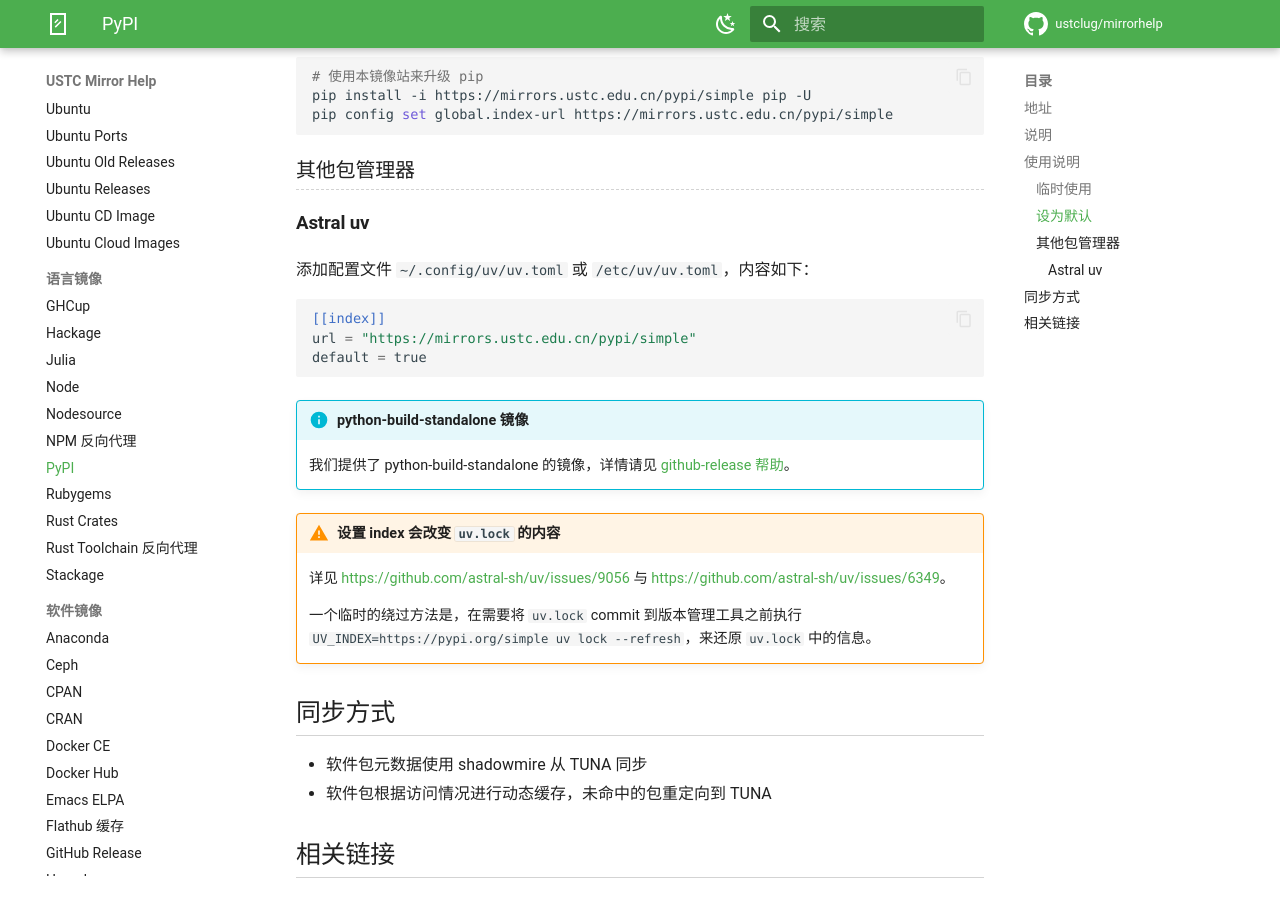
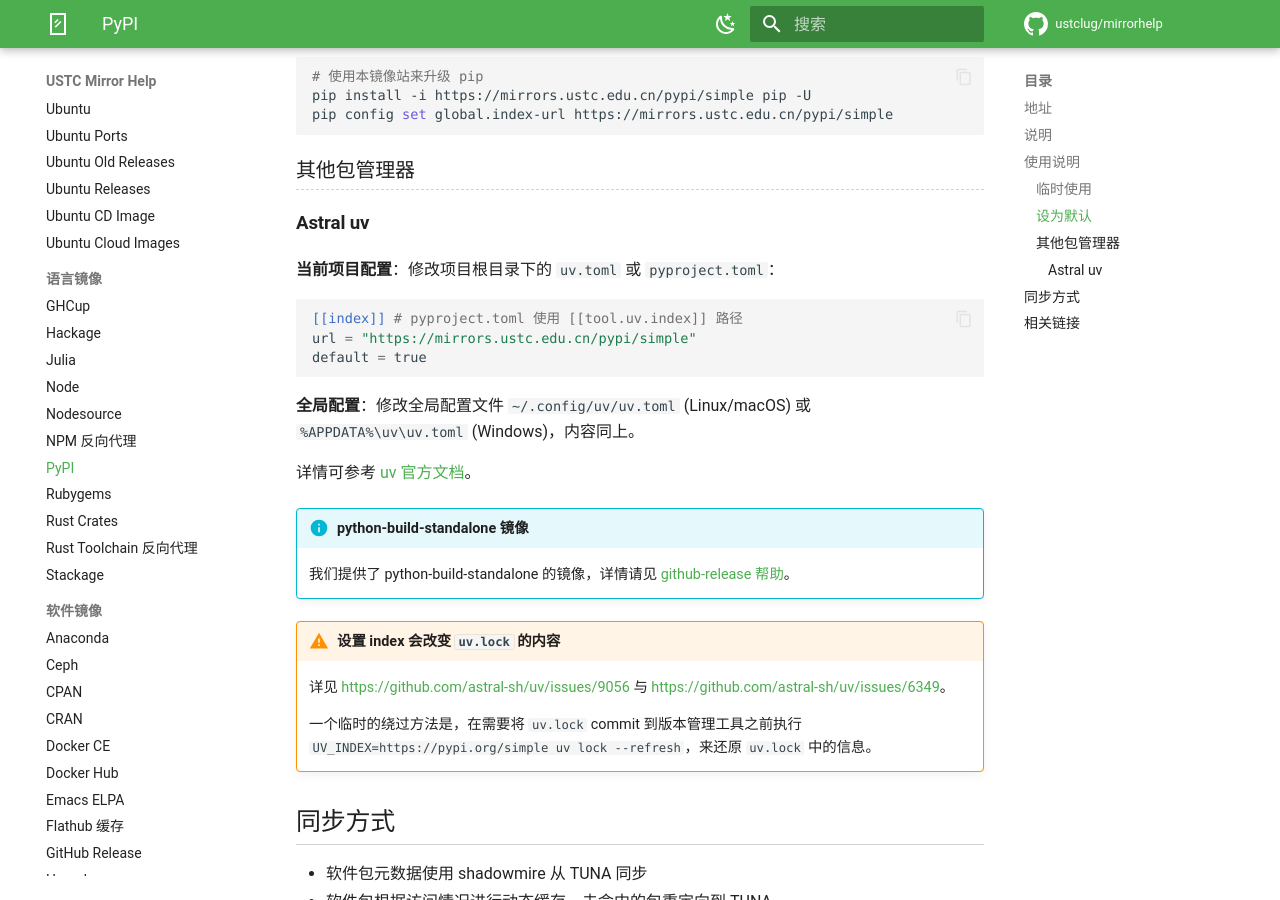
Before and after one commit to ustclug/mirrorhelp, an MkDocs documentation site: the page built from docs/pypi.md, in a window 1280 px wide and 900 px high, scrolled down 611 px. Built offline with MkDocs 1.6.1 and Material for MkDocs 9.7.7, drawn with Linux system fonts in a browser that asks for light colours; comment, search, counter and statistics services are not loaded.

Commit message:
Update PyPI documentation for Astral uv configuration

````diff
--- a/docs/pypi.md
+++ b/docs/pypi.md
@@ -28,13 +28,17 @@
 
 #### Astral uv
 
-添加配置文件 `~/.config/uv/uv.toml` 或 `/etc/uv/uv.toml`，内容如下：
+**当前项目配置**：修改项目根目录下的 `uv.toml` 或 `pyproject.toml`：
 
 ```toml
-[[index]]
+[[index]] # pyproject.toml 使用 [[tool.uv.index]] 路径
 url = "https://mirrors.ustc.edu.cn/pypi/simple"
 default = true
 ```
+
+**全局配置**：修改全局配置文件 `~/.config/uv/uv.toml` (Linux/macOS) 或 `%APPDATA%\uv\uv.toml` (Windows)，内容同上。
+
+详情可参考 [uv 官方文档](https://docs.astral.sh/uv/concepts/configuration-files/)。
 
 !!! info "python-build-standalone 镜像"
 
````
